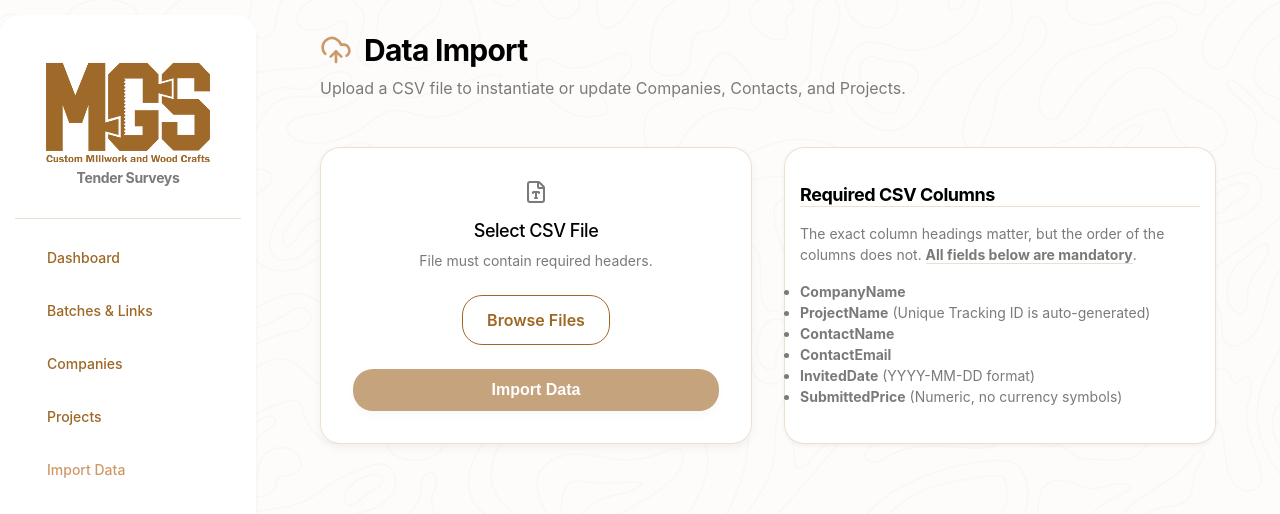
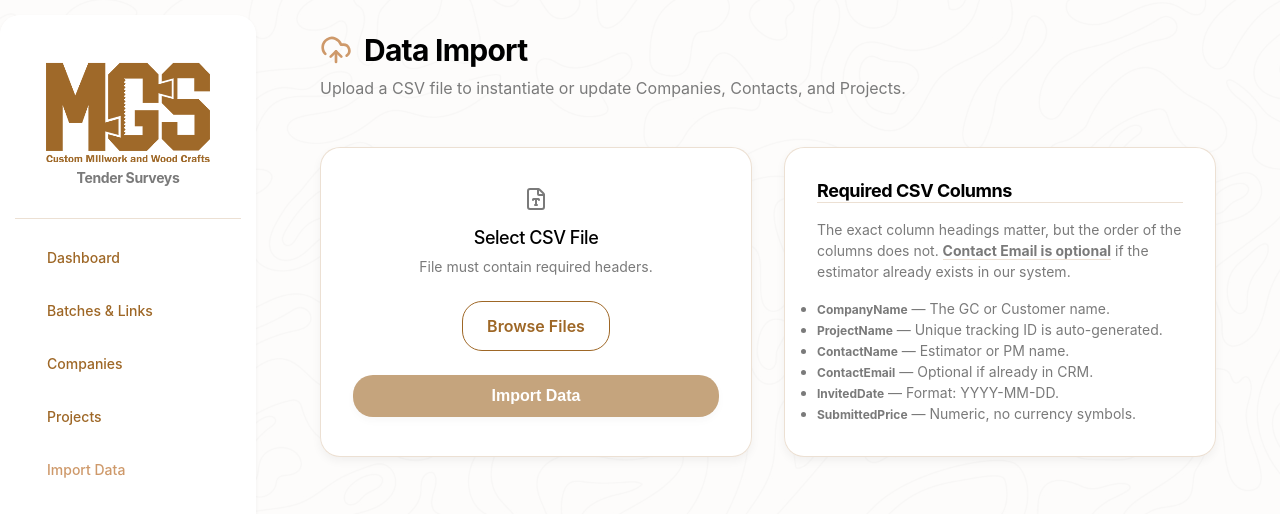
Before and after one commit to msoeizi/MGS-Survey, a Next.js app: page /admin/import in a window 1280 px wide. Shown: the top 514 px of the page. Built offline with nearby package versions, Linux system fonts and the light colour scheme.

Commit message:
Fix padding and bullet alignment on import instructions box

```diff
--- a/src/app/admin/import/page.tsx
+++ b/src/app/admin/import/page.tsx
@@ -91,18 +91,18 @@ export default function ImportPage() {
                     </button>
                 </div>
 
-                <div className="glass-card flex flex-col justify-center">
+                <div className="glass-panel p-8 flex flex-col justify-center">
                     <h3 className="text-lg font-bold mb-4 border-b border-surface-border pb-2">Required CSV Columns</h3>
                     <p className="text-sm text-secondary mb-4">
-                        The exact column headings matter, but the order of the columns does not. <strong className="text-foreground border-b border-danger">All fields below are mandatory</strong>.
+                        The exact column headings matter, but the order of the columns does not. <strong className="text-foreground border-b border-accent">Contact Email is optional</strong> if the estimator already exists in our system.
                     </p>
-                    <ul className="space-y-3 text-sm text-secondary">
-                        <li><strong className="text-foreground">CompanyName</strong></li>
-                        <li><strong className="text-foreground">ProjectName</strong> (Unique Tracking ID is auto-generated)</li>
-                        <li><strong className="text-foreground">ContactName</strong></li>
-                        <li><strong className="text-foreground">ContactEmail</strong></li>
-                        <li><strong className="text-foreground">InvitedDate</strong> (YYYY-MM-DD format)</li>
-                        <li><strong className="text-foreground">SubmittedPrice</strong> (Numeric, no currency symbols)</li>
+                    <ul className="list-disc pl-5 space-y-3 text-sm text-secondary">
+                        <li><strong className="text-foreground text-xs uppercase tracking-wider">CompanyName</strong> — The GC or Customer name.</li>
+                        <li><strong className="text-foreground text-xs uppercase tracking-wider">ProjectName</strong> — Unique tracking ID is auto-generated.</li>
+                        <li><strong className="text-foreground text-xs uppercase tracking-wider">ContactName</strong> — Estimator or PM name.</li>
+                        <li><strong className="text-foreground text-xs uppercase tracking-wider">ContactEmail</strong> — Optional if already in CRM.</li>
+                        <li><strong className="text-foreground text-xs uppercase tracking-wider">InvitedDate</strong> — Format: YYYY-MM-DD.</li>
+                        <li><strong className="text-foreground text-xs uppercase tracking-wider">SubmittedPrice</strong> — Numeric, no currency symbols.</li>
                     </ul>
                 </div>
             </div>
```
